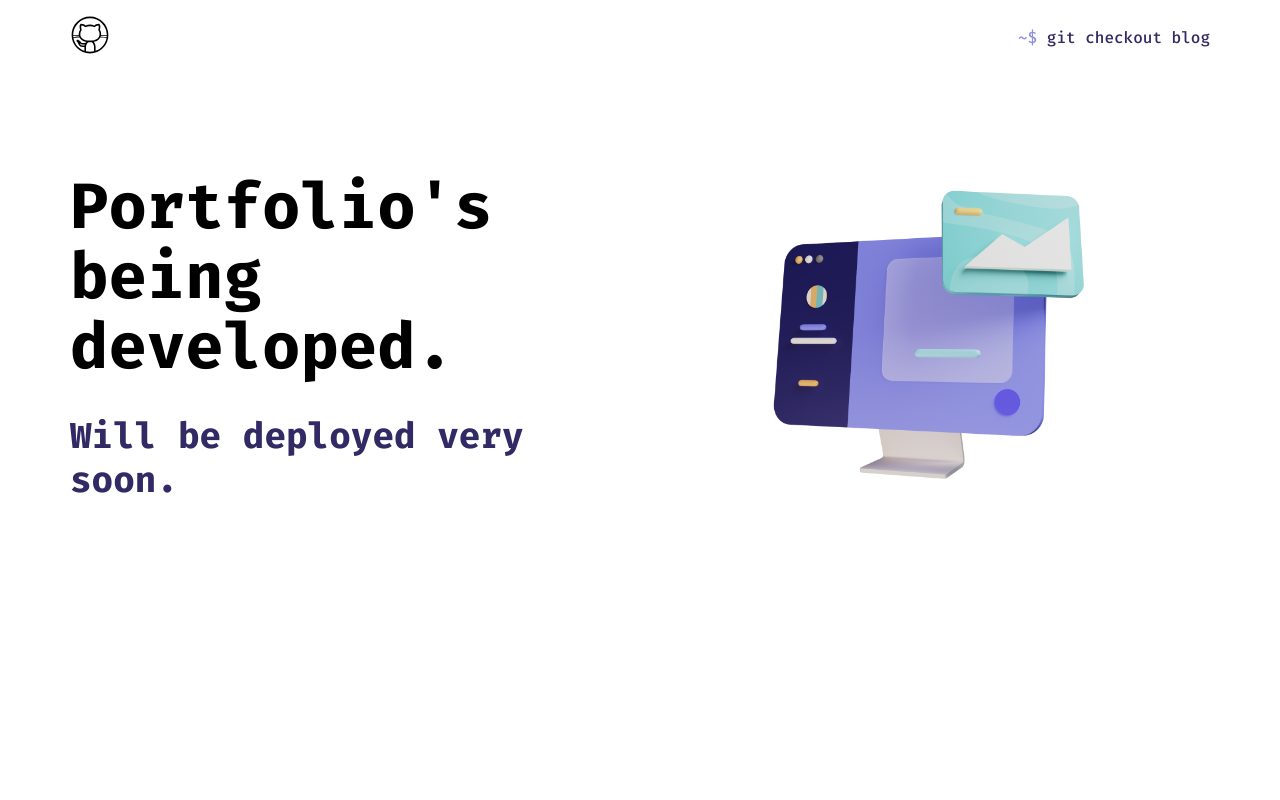
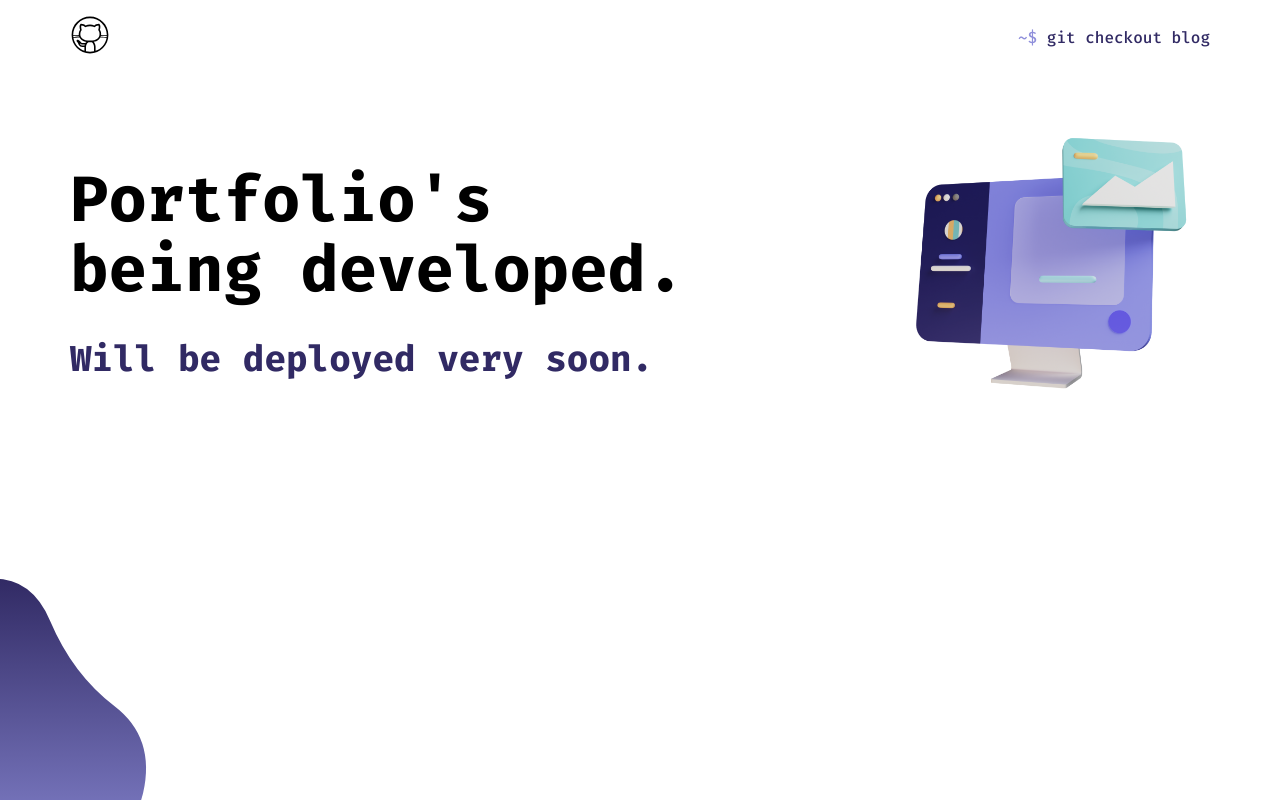
Before and after one commit to gyenabubakar/gyen.dev, a Next.js app: page / in a window 1280 px wide. Built offline with nearby package versions, Linux system fonts and the light colour scheme.

Commit message:
added blob again

```diff
--- a/pages/index.tsx
+++ b/pages/index.tsx
@@ -50,6 +50,8 @@ const Home: NextPage = () => {
 					</div>
 				</div>
 			</main>
+
+			<img src="/blob.svg" alt="blob" className="blob" />
 		</div>
 	);
 };
--- a/styles/globals.css
+++ b/styles/globals.css
@@ -5,6 +5,7 @@ body {
 	padding: 0;
 	margin: 0;
 	font-family: Fira Mono, consolas, sans-serif;
+	position: relative;
 }
 
 * {
@@ -130,6 +131,14 @@ a {
 	width: 85%;
 }
 
+.blob {
+	display: none;
+	position: fixed;
+	width: 355px;
+	top: 70%;
+	left: -180px;
+}
+
 @media screen and (min-width: 576px) {
 	.container {
 		width: 540px;
@@ -160,9 +169,24 @@ a {
 		width: 960px;
 	}
 
+	.text-content {
+		margin-top: 1rem;
+	}
+
 	.row {
 		flex-direction: row;
 		justify-content: space-between;
+		margin-top: 2rem;
+	}
+	.blob {
+		display: block;
+	}
+	.text-content {
+		width: 70%;
+	}
+
+	.img-illustration {
+		justify-content: flex-end;
 	}
 
 	.img-illustration img {
```
Also changed, not shown: public/blob.svg (added).
